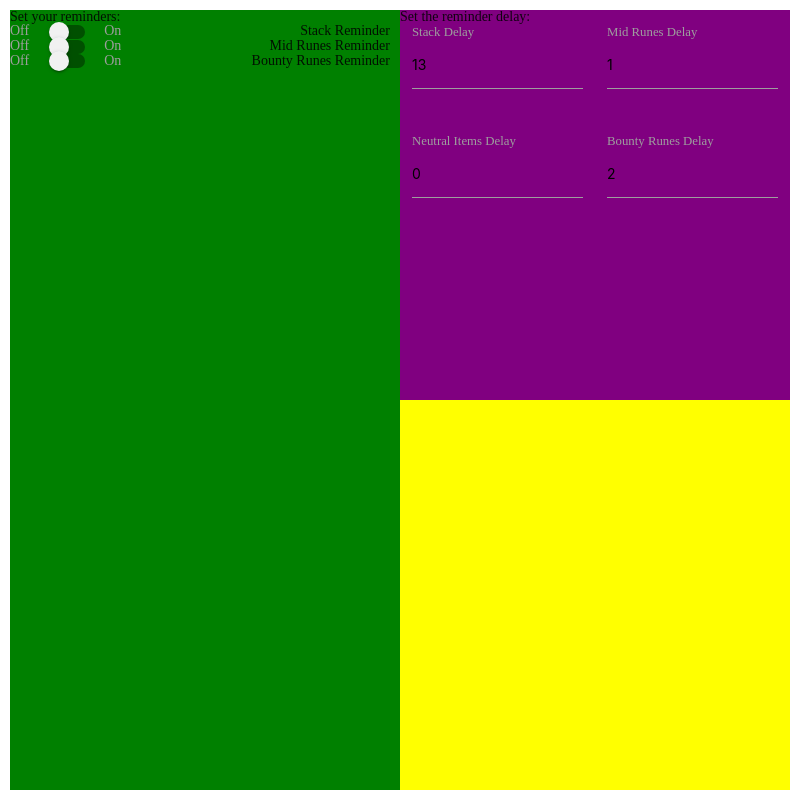
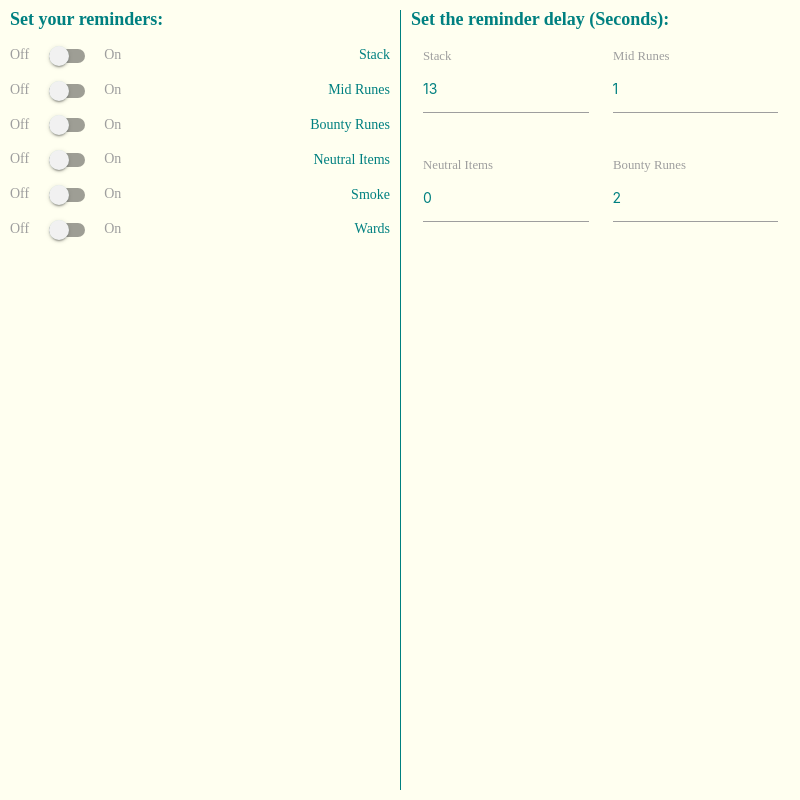
Before and after one commit to Jordhan-Carvalho/d2r-electron, an Electron app: page home/home.html in a window 800 px wide. Drawn offline with Linux system fonts and the light colour scheme; no server answers.

Commit message:
feat: working alerts

```diff
--- a/home/home.css
+++ b/home/home.css
@@ -2,6 +2,14 @@ body {
   height: 100vh;
   padding: 10px;
   font-size: 14px;
+  background: ivory;
+  color: teal;
+}
+
+h2 {
+  font-size: 18px;
+  font-weight: bold;
+  margin-bottom: 20px;
 }
 
 main {
@@ -12,9 +20,8 @@ main {
 .alerts-container{
   display: flex;
   flex-direction: column;
-  height: 100%;
+  height: 80%;
   width: 50%;
-  background-color: green;
   padding-right: 10px;
 }
 
@@ -22,28 +29,30 @@ main {
   display: flex;
   flex-direction: column;
   height: 100%;
-  background-color: yellow;
   width: 50%;
+  padding-left: 10px;
+  border-left: 1px solid teal;
 }
 
 .plus-container{
-  height: 50%;
-  background-color: purple;
+  height: 80%;
 }
 
-.ads-container{
+/* .ads-container{
   background-color: red;
   height: 50%;
-}
+} */
 
 .checkbox-container {
   display: flex;
   justify-content: space-between;
   align-items: center;
+  padding-bottom: 20px;
 }
 
 
 input[type="number"]
 {
     font-size:14px!important;
+    color: teal;
 }
--- a/home/home.html
+++ b/home/home.html
@@ -34,8 +34,6 @@
     <main>
       <div class="alerts-container">
         <h2>Set your reminders:</h2>
-        <!-- Switch -->
-
         <div class="checkbox-container" >
           <div class="switch">
             <label>
@@ -45,20 +43,8 @@
               On
             </label>
           </div>
-          <p>Stack Reminder</p>
+          <p>Stack</p>
         </div>
-
-        <!-- <div class="checkbox-container" >
-          <div class="button b2" id="button-13">
-            <input type="checkbox" class="checkbox" id="neutral-checkbox" />
-            <div class="knobs">
-              <span></span>
-            </div>
-            <div class="layer"></div>
-          </div>
-          <p>Neutral Items Reminder</p>
-        </div> -->
-
 
         <div class="checkbox-container" >
           <div class="switch">
@@ -69,7 +55,7 @@
               On
             </label>
           </div>
-          <p>Mid Runes Reminder</p>
+          <p>Mid Runes</p>
         </div>
 
         <div class="checkbox-container" >
@@ -81,7 +67,43 @@
               On
             </label>
           </div>
-          <p>Bounty Runes Reminder</p>
+          <p>Bounty Runes</p>
+        </div>
+
+        <div class="checkbox-container" >
+          <div class="switch">
+            <label>
+              Off
+              <input type="checkbox" id="neutral-checkbox">
+              <span class="lever"></span>
+              On
+            </label>
+          </div>
+          <p>Neutral Items</p>
+        </div>
+
+        <div class="checkbox-container" >
+          <div class="switch">
+            <label>
+              Off
+              <input type="checkbox" id="smoke-checkbox">
+              <span class="lever"></span>
+              On
+            </label>
+          </div>
+          <p>Smoke</p>
+        </div>
+
+        <div class="checkbox-container" >
+          <div class="switch">
+            <label>
+              Off
+              <input type="checkbox" id="ward-checkbox">
+              <span class="lever"></span>
+              On
+            </label>
+          </div>
+          <p>Wards</p>
         </div>
 
       </div>
@@ -89,30 +111,28 @@
       <!-- -------------------------------- Left Container ------------------------------- -->
       <div class="left-container">
         <div class="plus-container">
-          <h2>Set the reminder delay:</h2>
+          <h2>Set the reminder delay (Seconds):</h2>
           <div class="row">
             <div class="input-field col s6">
               <input id="stack-delay" type="number" class="validate" value="13">
-              <label for="stack-delay">Stack Delay</label>
+              <label for="stack-delay">Stack</label>
             </div>
             <div class="input-field col s6">
               <input id="midrunes-delay" type="number" class="validate" value="1">
-              <label for="midrunes-delay">Mid Runes Delay</label>
+              <label for="midrunes-delay">Mid Runes</label>
             </div>
           </div>
 
           <div class="row">
             <div class="input-field col s6">
               <input id="neutral-delay" type="number" class="validate" value="0">
-              <label for="neutral-delay">Neutral Items Delay</label>
+              <label for="neutral-delay">Neutral Items</label>
             </div>
             <div class="input-field col s6">
               <input id="bountyrunes-delay" type="number" class="validate" value="2">
-              <label for="bountyrunes-delay">Bounty Runes Delay</label>
+              <label for="bountyrunes-delay">Bounty Runes</label>
             </div>
           </div>
-        </div>
-        <div id="ad-div" class="ad-container">
         </div>
       </div>
     </main>
--- a/home/home.js
+++ b/home/home.js
@@ -17,9 +17,9 @@ const remindersConfigurationListener = (reminderName) => {
   window.mainApi.setReminderConfig(reminderConfig)
 
 
-  delay.addEventListener('change', () => {
+  delayElem && delayElem.addEventListener('change', () => {
     const reminderConfigListener = {name: reminderName, values: {}}
-    reminderConfigListener.values = { delay: Number(delay.value) }
+    reminderConfigListener.values = { delay: Number(delayElem.value) }
     window.mainApi.setReminderConfig(reminderConfigListener)
   })
 }
```
Also changed, not shown: game/game.js (+18 -0 lines).
